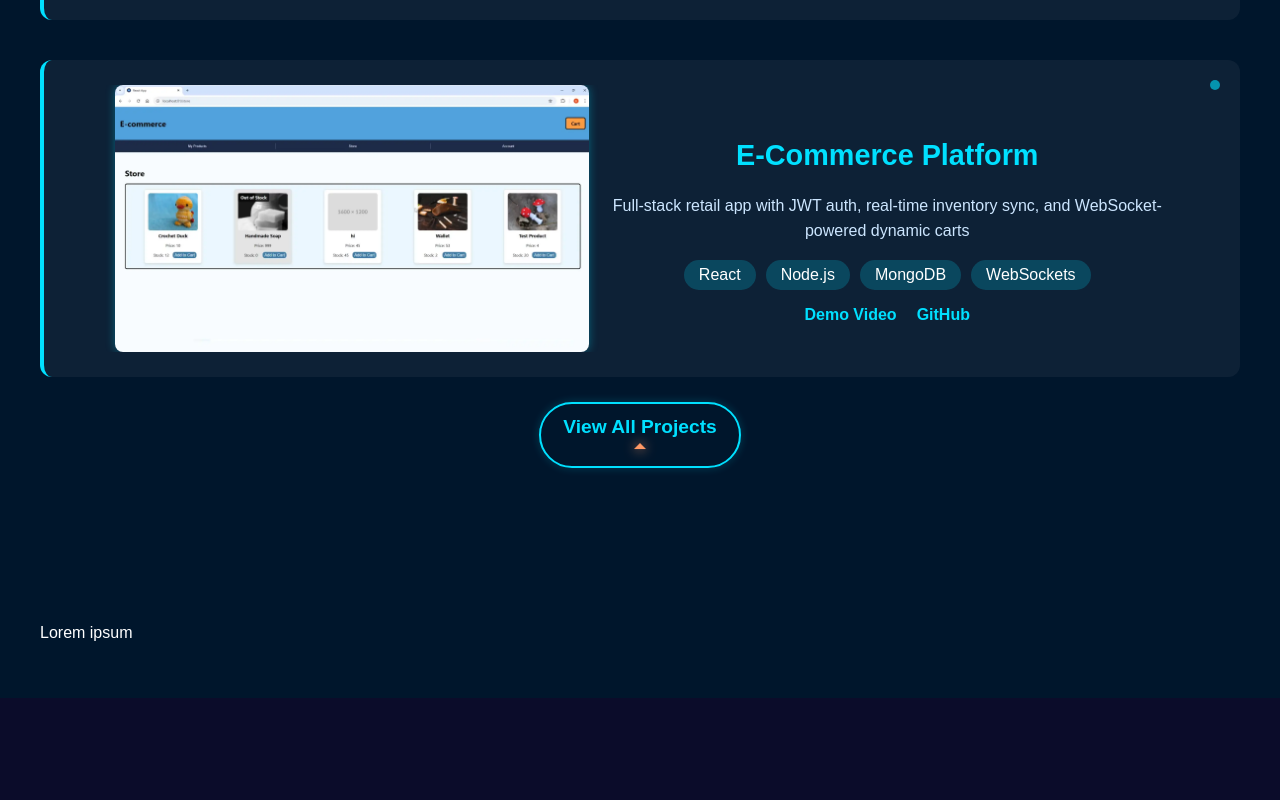
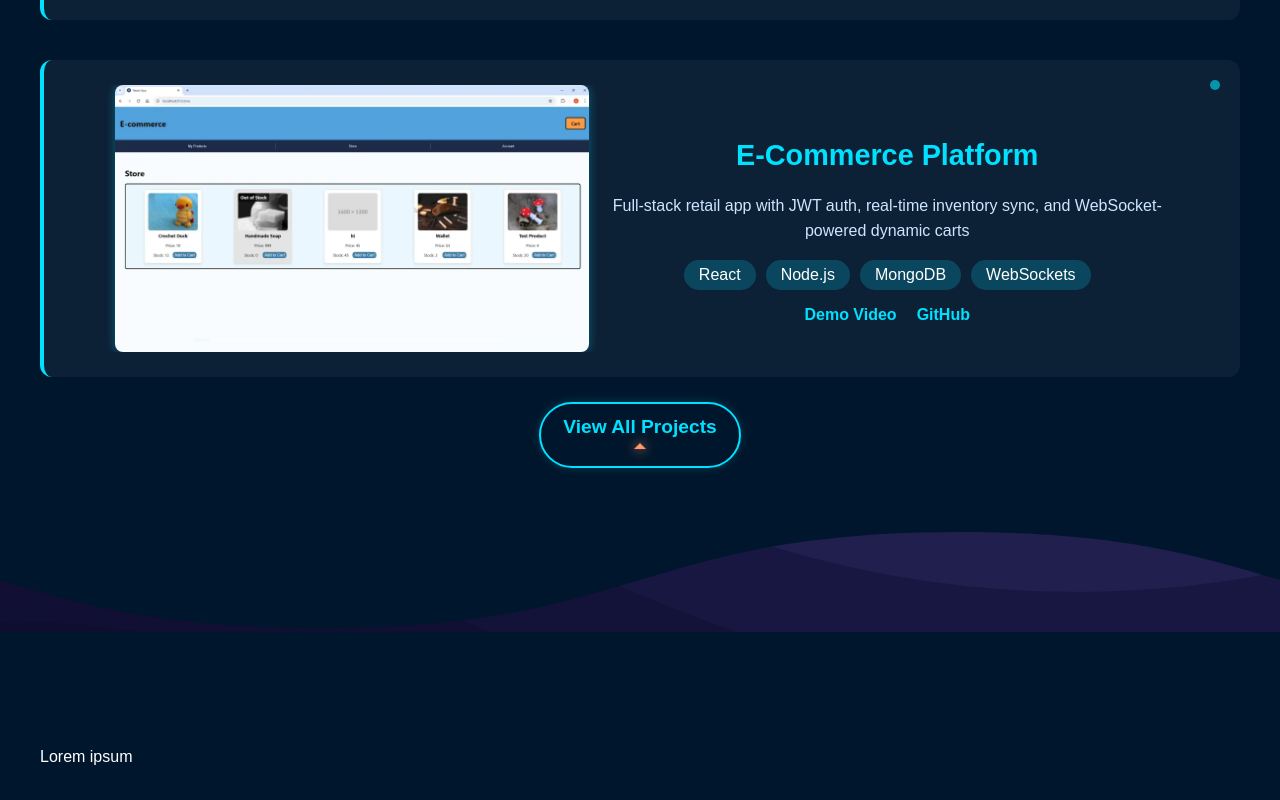
Before and after one commit to benjaminsanderswyatt/Portfolio, a React (Create React App) app: page / in a window 1280 px wide. Shown: the part 3781-4581 px from the top of the page. Before the commit the page ends 4479 px from the top, so only its background shows below. Built offline with nearby package versions, Linux system fonts and the light colour scheme.

Commit message:
Implemented wave divider

```diff
--- /dev/null
+++ b/src/components/common/dividers/waveDivider.css
@@ -0,0 +1,23 @@
+.wave-wrapper {
+    position: relative;
+}
+
+/* Hides issues with svg gaps */
+.wave-wrapper::before {
+    content: '';
+    position: absolute;
+    top: -1px;
+    left: 0;
+    width: 100%;
+    height: 2px;
+    background-color: #00162c;
+    z-index: 10;
+}
+
+
+
+
+.wave-divider {
+    width: 100%;
+    height: auto;
+}
--- /dev/null
+++ b/src/components/common/dividers/waveDivider.jsx
@@ -0,0 +1,26 @@
+import React from "react";
+
+import "./waveDivider.css";
+
+const WaveDivider = () => {
+
+     return (
+        <div
+            className="wave-wrapper"
+            aria-hidden="true"
+            role="presentation"
+        >
+
+        <img
+            className='wave-divider'
+            src="/images/wave.svg"
+            width={1920}
+            height={150}
+        />
+
+
+        </div>
+    );
+};
+
+export default WaveDivider;
--- a/src/components/sections/projects.css
+++ b/src/components/sections/projects.css
@@ -1,6 +1,6 @@
 .projects-section {
     background: var(--section-bg);
-    padding: 80px 0 40px;
+    padding: 80px 0 60px;
     color: var(--text);
 }
 
--- a/src/pages/Home.jsx
+++ b/src/pages/Home.jsx
@@ -10,7 +10,7 @@ import Hero from '../components/sections/Hero';
 // import Projects from '../components/sections/Projects';
 // import Contact from '../components/sections/Contact';
 
-
+import WaveDivider from '../components/common/dividers/waveDivider';
 
 // Placeholder component
 import SectionPlaceholder from '../components/common/placeholders/SectionPlaceholder';
@@ -108,6 +108,7 @@ const Home = () => {
           </Suspense>
 
 
+          <WaveDivider />
 
 
           <Suspense fallback={<SectionPlaceholder height="50vh" />}>
```
Also changed, not shown: public/images/wave.svg (added).
